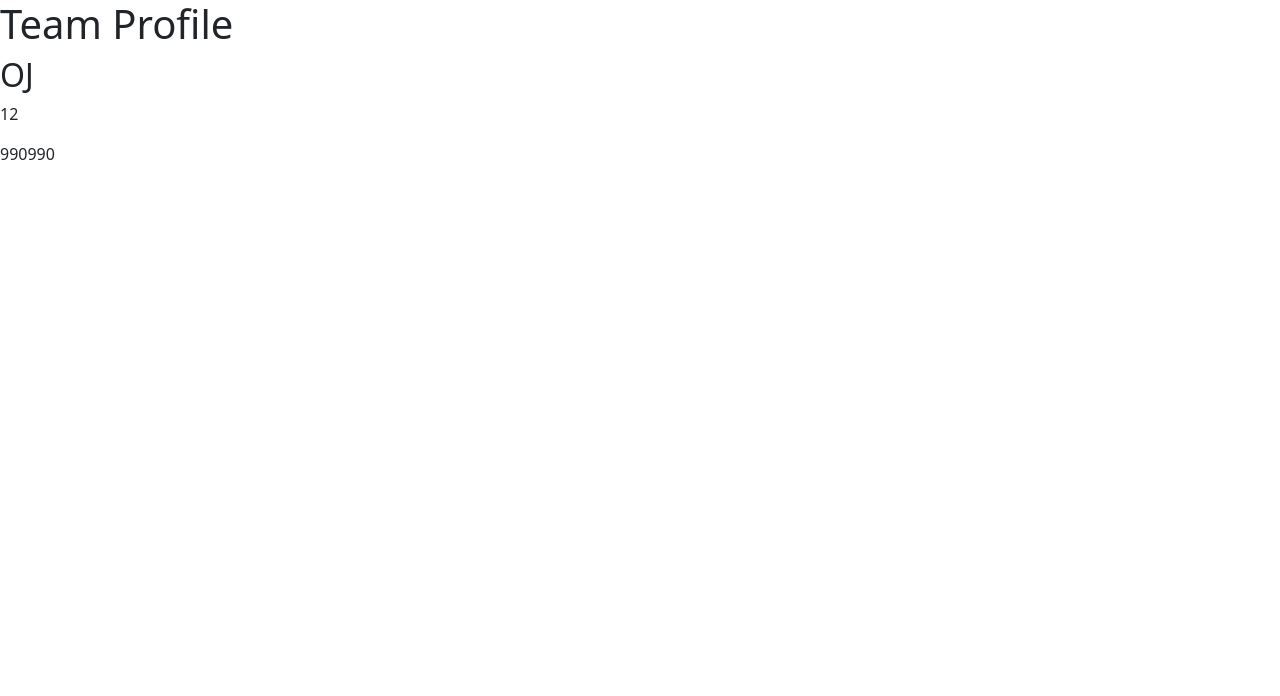
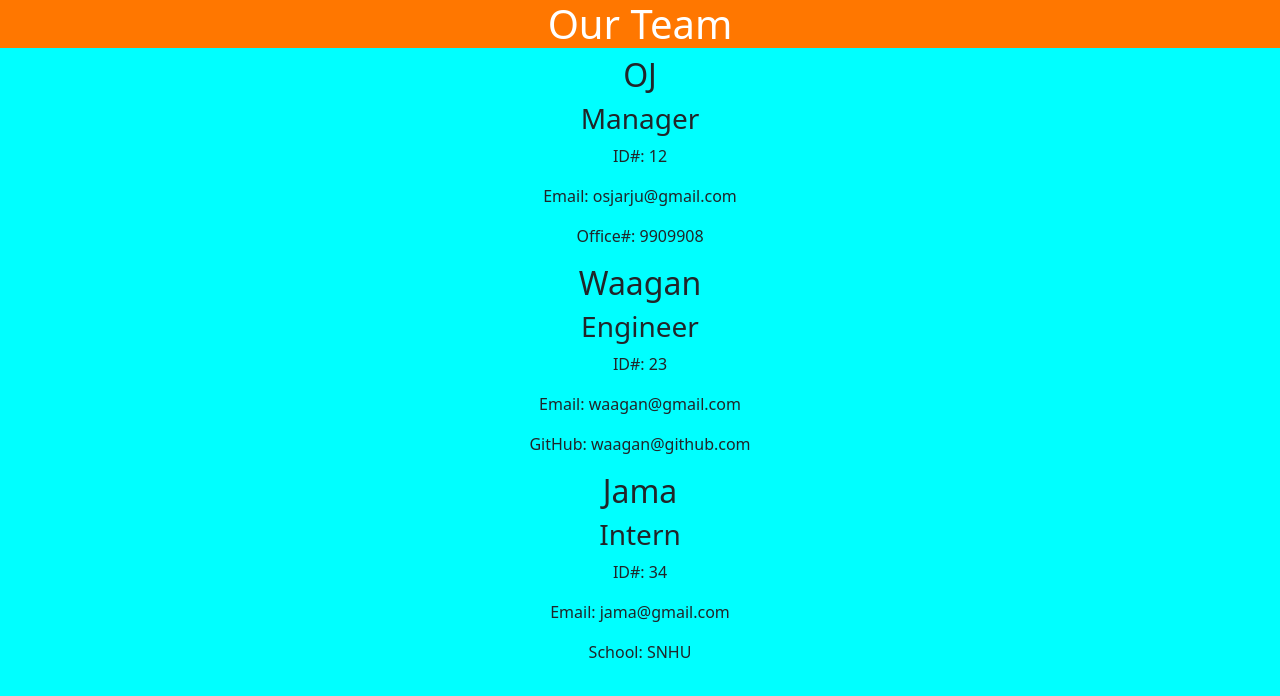
Before and after one commit to osjarju/Team-Profile-Generator, a website: page index.html in a window 1280 px wide. Drawn offline with nearby package versions, Linux system fonts and the light colour scheme.

Commit message:
Most functionality achieved

```diff
--- a/index.html
+++ b/index.html
@@ -6,15 +6,29 @@
     <meta name="viewport" content="width=device-width, initial-scale=1">
     <title>Team Profile Generator</title>
     <link href="https://cdn.jsdelivr.net/npm/bootstrap@5.3.0-alpha1/dist/css/bootstrap.min.css" rel="stylesheet" integrity="sha384-GLhlTQ8iRABdZLl6O3oVMWSktQOp6b7In1Zl3/Jr59b6EGGoI1aFkw7cmDA6j6gD" crossorigin="anonymous">
-  </head>
+  <link rel="stylesheet" href="styles.css">
+    </head>
   <body>
-    <h1>Team Profile</h1>
+    <h1>Our Team</h1>
     <div>
     <h2>OJ</h2>
-    <p>12</p>
-    <p><a href="mailto:osjarju@gmail.com"></a></p>
-    <p>990990</p>
-    </div>
+    <h3>Manager</h3>
+    <p>ID#: 12</p>
+    <p>Email: osjarju@gmail.com</p>
+    <p>Office#: 9909908</p>
+    </div><div>
+    <h2>Waagan</h2>
+    <h3>Engineer</h3>
+    <p>ID#: 23</p>
+    <p>Email: waagan@gmail.com</p>
+    <p>GitHub: waagan@github.com</p>
+    </div><div class="managerDiv">
+    <h2>Jama</h2>
+    <h3>Intern</h3>
+    <p>ID#: 34</p>
+    <p>Email: jama@gmail.com</p>
+    <p>School: SNHU</p>
+</div>
     <script src="https://cdn.jsdelivr.net/npm/bootstrap@5.3.0-alpha1/dist/js/bootstrap.bundle.min.js" integrity="sha384-w76AqPfDkMBDXo30jS1Sgez6pr3x5MlQ1ZAGC+nuZB+EYdgRZgiwxhTBTkF7CXvN" crossorigin="anonymous"></script>
   </body>
 </html>
--- /dev/null
+++ b/styles.css
@@ -0,0 +1,13 @@
+body {
+    background-color: aqua;
+    text-align: center;
+}
+
+h1 {
+    background-color: rgb(255, 119, 0);
+    color: white;
+}
+
+managerDiv {
+    background-color: rgb(34, 44, 44);
+}
```
Also changed, not shown: dist/generateTeam.js.
